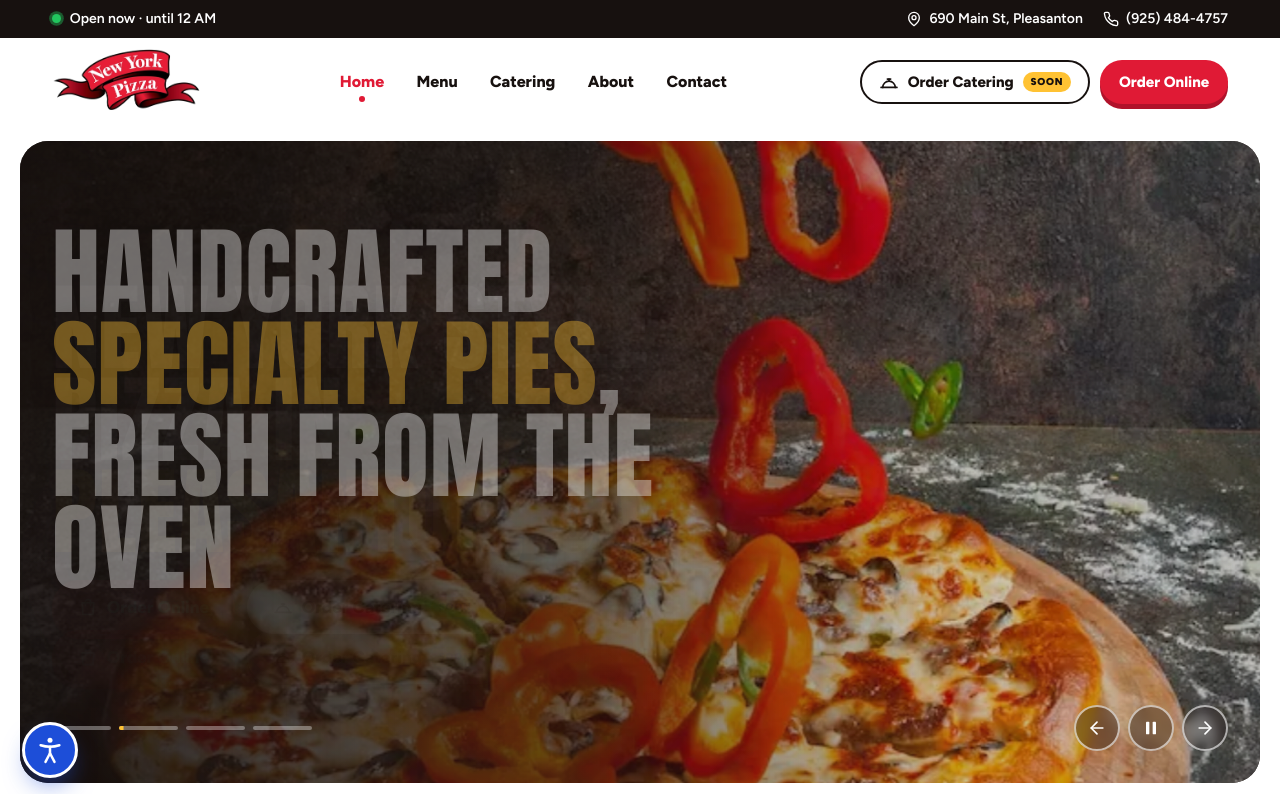
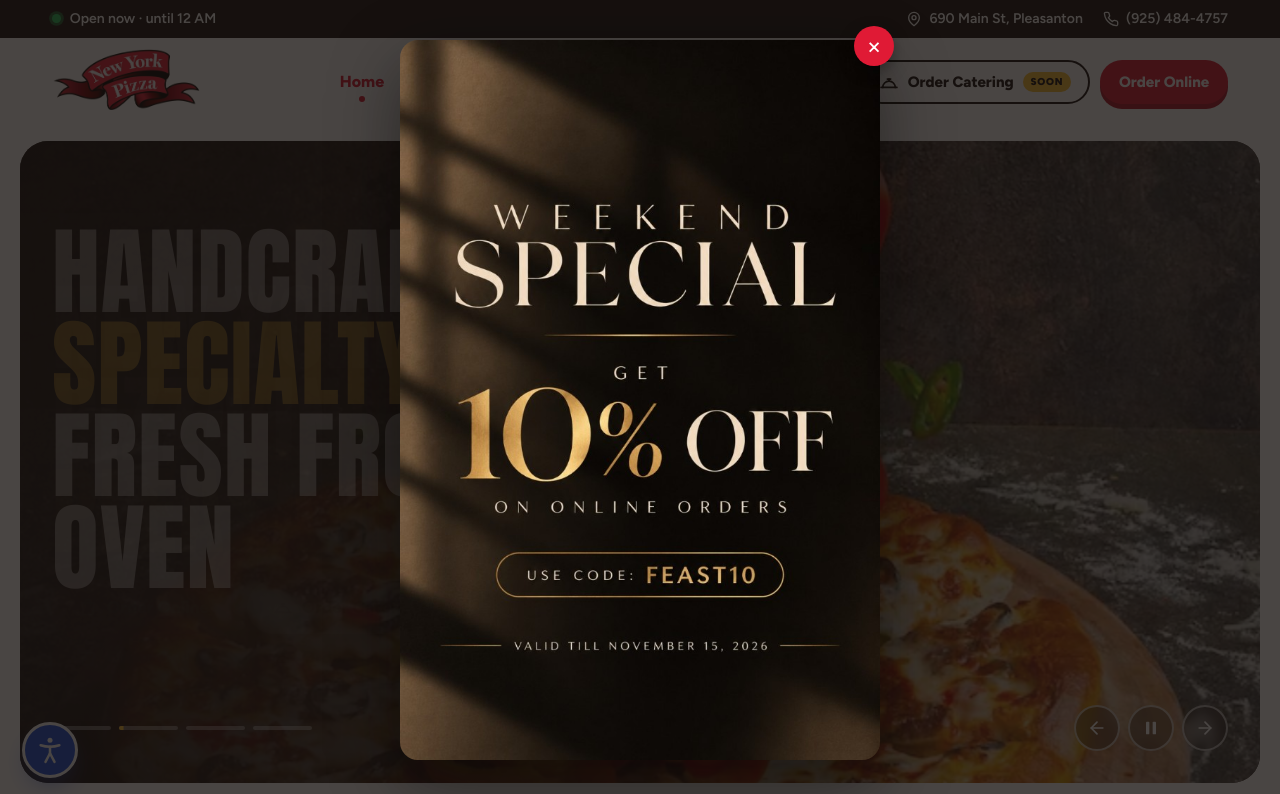
Before and after one commit to Senthamil94/new-york-pizza-pleasanton, a plain HTML site: page index.html in a window 1280 px wide. Shown: the top 794 px of the page. Drawn offline with Linux system fonts and the light colour scheme.

Commit message:
Add and enable weekend special flyer with FEAST10 offer.
Co-authored-by: Cursor <cursoragent@cursor.com>

```diff
--- a/assets/css/style.css
+++ b/assets/css/style.css
@@ -1226,3 +1226,30 @@ address { font-style: normal; }
   .c-card span.big { font-size: 1rem; }
   .c-card .way-icon { width: 44px; height: 44px; border-radius: 14px; }
 }
+
+/* ---------- Promo flyer ---------- */
+#flyer {
+  position: fixed; inset: 0; z-index: 10000;
+  background: rgba(23, 17, 15, .78);
+  display: none; align-items: center; justify-content: center;
+  padding: 28px 18px;
+}
+#flyer.on { display: flex; }
+.flyer-card { position: relative; width: min(92vw, 480px); }
+.flyer-card a { display: block; }
+.flyer-card img {
+  width: 100%; height: auto; display: block;
+  border-radius: 18px; box-shadow: 0 24px 70px rgba(0, 0, 0, .45);
+}
+#flyer-close {
+  position: absolute; top: -14px; right: -14px;
+  width: 40px; height: 40px; border-radius: 50%;
+  background: var(--red, #E01A35); color: #fff;
+  font-size: 26px; line-height: 1;
+  display: flex; align-items: center; justify-content: center;
+  border: 0; cursor: pointer;
+  box-shadow: 0 6px 16px rgba(0, 0, 0, .35);
+}
+#flyer-close:hover,
+#flyer-close:focus-visible { background: var(--ink, #17110F); outline: 2px solid #fff; outline-offset: 2px; }
+body.flyer-open { overflow: hidden; }
--- a/assets/js/main.js
+++ b/assets/js/main.js
@@ -209,4 +209,26 @@
 
   /* ---------- Footer year ---------- */
   $all('[data-year]').forEach(function (el) { el.textContent = new Date().getFullYear(); });
+
+  /* ---------- Promo flyer ---------- */
+  // Set FLYER_ENABLED to false to hide it without removing the image.
+  var FLYER_ENABLED = true;
+  var flyer = d.getElementById('flyer');
+  var flyerClose = d.getElementById('flyer-close');
+  function closeFlyer() {
+    if (!flyer) return;
+    flyer.classList.remove('on');
+    flyer.hidden = true;
+    d.body.classList.remove('flyer-open');
+  }
+  function openFlyer() {
+    if (!flyer || !FLYER_ENABLED) return;
+    flyer.hidden = false;
+    flyer.classList.add('on');
+    d.body.classList.add('flyer-open');
+  }
+  if (flyerClose) flyerClose.addEventListener('click', closeFlyer);
+  if (flyer) flyer.addEventListener('click', function (e) { if (e.target === flyer) closeFlyer(); });
+  d.addEventListener('keydown', function (e) { if (e.key === 'Escape') closeFlyer(); });
+  if (FLYER_ENABLED) setTimeout(openFlyer, still() ? 0 : 500);
 })();
--- a/index.html
+++ b/index.html
@@ -467,6 +467,16 @@
   </ul>
 </nav>
 
+<div id="flyer" class="flyer" role="dialog" aria-modal="true" aria-label="Weekend special, 10 percent off online orders. Use code FEAST10. Valid till November 15, 2026." hidden>
+  <div class="flyer-card">
+    <button id="flyer-close" type="button" aria-label="Close promotion">×</button>
+    <a href="https://order.boons.io/site/new-york-pizza/221/y" target="_blank" rel="noopener">
+      <img src="assets/img/promo/weekend-special-feast10.jpg" width="768" height="1024" alt="Weekend special: get 10% off on online orders. Use code FEAST10. Valid till November 15, 2026.">
+      <span class="sr-only">Order online with code FEAST10 (opens in a new tab)</span>
+    </a>
+  </div>
+</div>
+
 <script src="assets/js/main.js" defer></script>
 <script src="assets/js/a11y.js" defer></script>
 </body>
```
Also changed, not shown: assets/img/promo/weekend-special-feast10.jpg (added).
